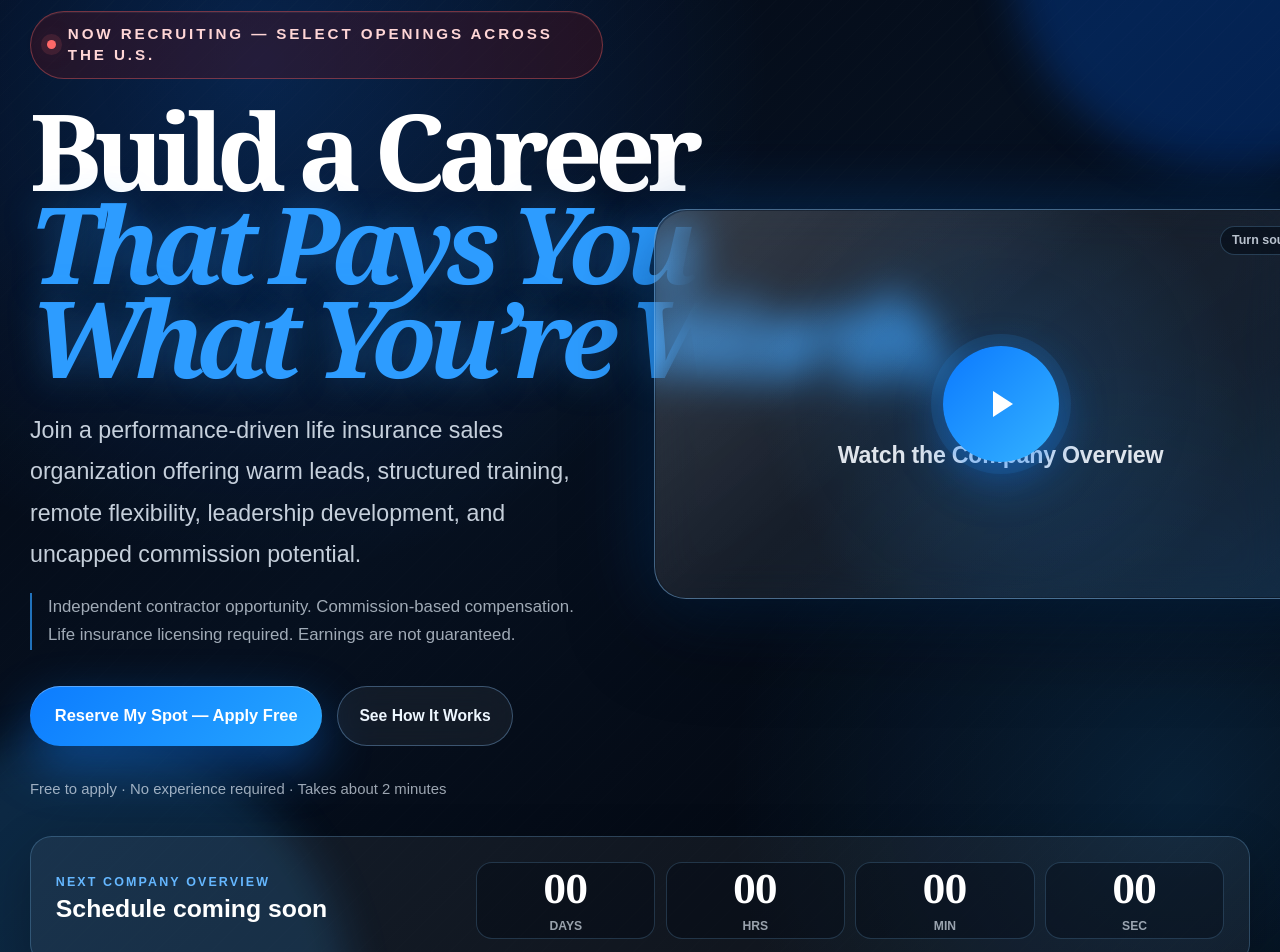
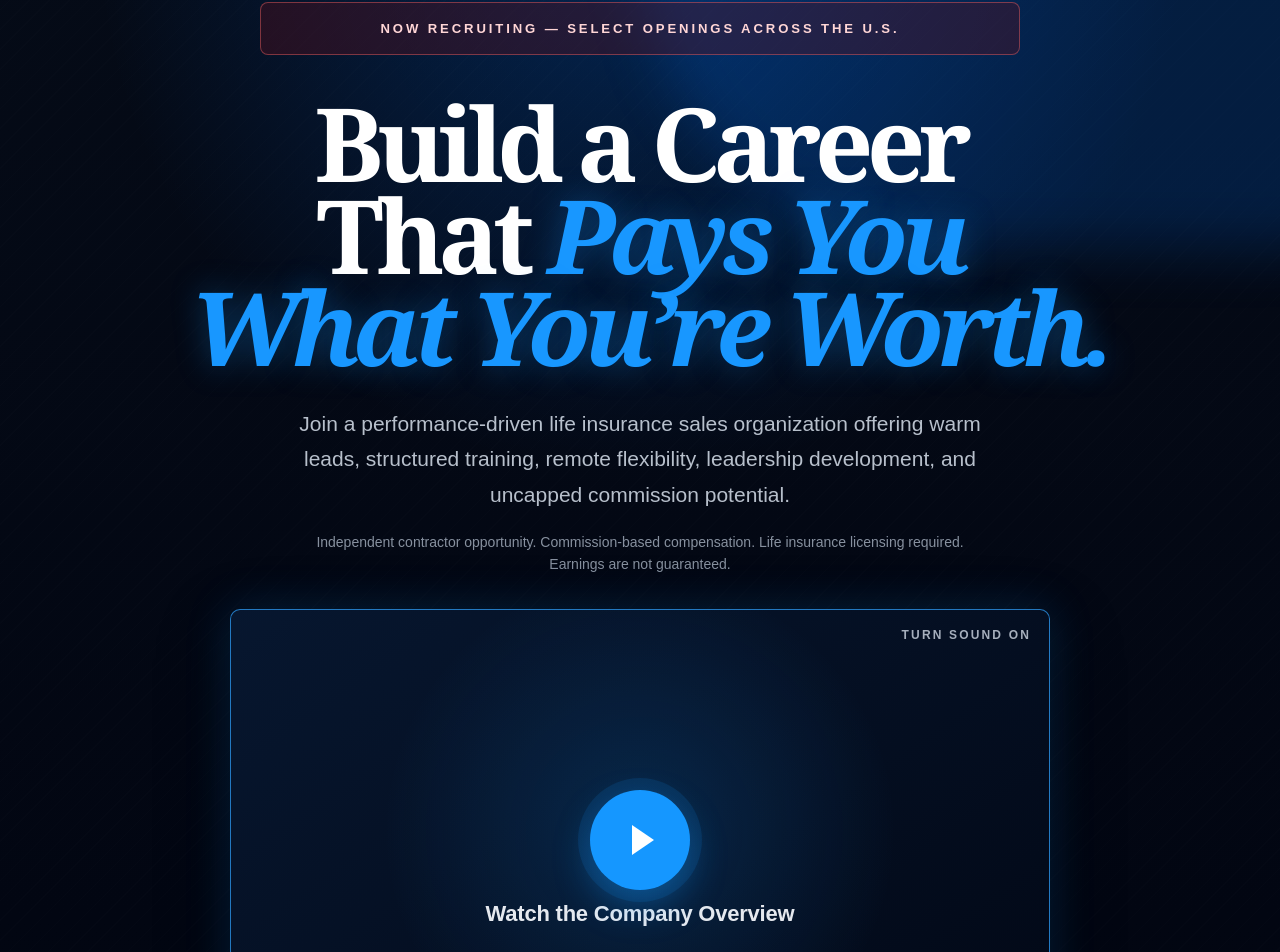
Before and after one commit to haynesjackson83-cyber/giddens-recruiting-funnel, a Next.js app: page / in a window 1280 px wide. Shown: the part 70-1022 px from the top of the page. Built offline with nearby package versions, Linux system fonts and the light colour scheme.

Commit message:
Rebuild hero as centered single column funnel

```diff
--- a/src/components/hero/Hero.module.css
+++ b/src/components/hero/Hero.module.css
@@ -3,108 +3,80 @@
   isolation: isolate;
   overflow: hidden;
   min-height: 100svh;
+  width: 100%;
   display: flex;
-  align-items: center;
-  padding: clamp(3rem, 6vw, 5.5rem) 1rem;
+  justify-content: center;
+  padding: 72px 32px 64px;
   color: #f8fbff;
   background:
-    radial-gradient(circle at 20% 12%, rgba(19, 119, 255, 0.24), transparent 32rem),
-    radial-gradient(circle at 92% 78%, rgba(32, 160, 255, 0.16), transparent 28rem),
-    linear-gradient(145deg, #030711 0%, #06101f 44%, #02040a 100%);
+    radial-gradient(circle at 50% 0%, rgba(0, 116, 255, 0.26), transparent 34rem),
+    linear-gradient(180deg, #050b17 0%, #020612 58%, #01040c 100%);
 }
 
 .texture {
   position: absolute;
   inset: 0;
-  z-index: -3;
+  z-index: -2;
   background-image:
     repeating-linear-gradient(
       135deg,
       rgba(255, 255, 255, 0.055) 0,
       rgba(255, 255, 255, 0.055) 1px,
       transparent 1px,
-      transparent 13px
+      transparent 14px
     );
-  opacity: 0.18;
-  mask-image: linear-gradient(to bottom, rgba(0, 0, 0, 0.95), rgba(0, 0, 0, 0.38));
+  opacity: 0.16;
+  pointer-events: none;
 }
 
-.glowOne,
-.glowTwo {
+.topGlow {
   position: absolute;
-  z-index: -2;
+  top: -18rem;
+  left: 50%;
+  z-index: -1;
+  width: min(58rem, 100vw);
+  height: 38rem;
   border-radius: 999px;
+  background: rgba(0, 116, 255, 0.18);
+  filter: blur(28px);
   pointer-events: none;
-  filter: blur(20px);
-}
-
-.glowOne {
-  top: -13rem;
-  right: -11rem;
-  width: 28rem;
-  height: 28rem;
-  background: rgba(0, 102, 255, 0.24);
-}
-
-.glowTwo {
-  bottom: -15rem;
-  left: -12rem;
-  width: 34rem;
-  height: 34rem;
-  background: rgba(44, 169, 255, 0.16);
 }
 
 .container {
-  width: min(1220px, 100%);
+  width: min(900px, 100%);
   margin: 0 auto;
-  display: grid;
-  grid-template-columns: 1fr;
-  gap: clamp(1.5rem, 4vw, 3rem);
+  display: flex;
+  flex-direction: column;
   align-items: center;
-}
-
-.copy {
-  max-width: 720px;
+  text-align: center;
 }
 
 .eyebrow {
-  display: inline-flex;
-  align-items: center;
-  gap: 0.72rem;
-  margin: 0 0 1.5rem;
-  padding: 0.78rem 1rem;
+  width: min(760px, 100%);
+  margin: 0 0 42px;
+  padding: 16px 24px;
   color: #ffd6d6;
-  border: 1px solid rgba(255, 104, 104, 0.38);
-  border-radius: 999px;
-  background: rgba(91, 16, 24, 0.34);
-  box-shadow: inset 0 1px 0 rgba(255, 255, 255, 0.06);
+  border: 1px solid rgba(255, 104, 104, 0.42);
+  border-radius: 8px;
+  background: rgba(96, 15, 27, 0.34);
   font-family: Arial, Helvetica, sans-serif;
-  font-size: clamp(0.78rem, 2.1vw, 0.95rem);
+  font-size: max(13px, 0.82rem);
   font-weight: 900;
-  letter-spacing: 0.19em;
-  line-height: 1.35;
+  letter-spacing: 0.22em;
+  line-height: 1.45;
   text-transform: uppercase;
 }
 
-.eyebrow::before {
-  content: "";
-  width: 0.58rem;
-  height: 0.58rem;
-  flex: 0 0 0.58rem;
-  border-radius: 999px;
-  background: #ff6868;
-  box-shadow: 0 0 0 0.38rem rgba(255, 104, 104, 0.12), 0 0 1.6rem rgba(255, 104, 104, 0.32);
-}
-
 .title {
-  max-width: 720px;
+  width: 100%;
+  max-width: 900px;
   margin: 0;
   color: #ffffff;
   font-family: Georgia, "Times New Roman", serif;
-  font-size: clamp(2.78rem, 12vw, 6.65rem);
+  font-size: clamp(72px, 8vw, 108px);
   font-weight: 700;
-  letter-spacing: -0.072em;
-  line-height: 0.88;
+  letter-spacing: -0.065em;
+  line-height: 0.9;
 }
 
 .titleLine {
@@ -112,142 +84,58 @@
   white-space: nowrap;
 }
 
+.titleLine em,
 .titleAccent {
-  color: #2d9cff;
+  color: #1897ff;
   font-style: italic;
-  letter-spacing: -0.08em;
-  text-shadow: 0 0 2.25rem rgba(45, 156, 255, 0.34);
+  text-shadow: 0 0 32px rgba(24, 151, 255, 0.34);
 }
 
 .supportingCopy {
   max-width: 720px;
-  margin: 1.65rem 0 0;
-  color: rgba(235, 244, 255, 0.84);
+  margin: 32px 0 0;
+  color: rgba(235, 244, 255, 0.78);
   font-family: Arial, Helvetica, sans-serif;
-  font-size: clamp(1.18rem, 3.5vw, 1.45rem);
-  line-height: 1.78;
+  font-size: 21px;
+  line-height: 1.7;
 }
 
 .transparencyLine {
-  max-width: 680px;
-  margin: 1.1rem 0 0;
-  padding-left: 1rem;
-  color: rgba(235, 244, 255, 0.68);
-  border-left: 2px solid rgba(45, 156, 255, 0.7);
+  max-width: 700px;
+  margin: 18px 0 0;
+  color: rgba(210, 222, 238, 0.64);
   font-family: Arial, Helvetica, sans-serif;
-  font-size: clamp(0.98rem, 2vw, 1.05rem);
-  line-height: 1.7;
-}
-
-.actionBlock {
-  display: grid;
-  gap: 1rem;
-}
-
-.actions {
-  display: flex;
-  flex-direction: column;
-  gap: 0.9rem;
-}
-
-.primaryAction,
-.secondaryAction {
-  display: inline-flex;
-  align-items: center;
-  justify-content: center;
-  min-height: 3.75rem;
-  padding: 1rem 1.55rem;
-  border-radius: 999px;
-  font-family: Arial, Helvetica, sans-serif;
-  font-size: 1.03rem;
-  font-weight: 800;
-  text-align: center;
-  text-decoration: none;
-  outline: 0;
-  transition: transform 180ms ease, border-color 180ms ease, background 180ms ease, box-shadow 180ms ease;
-}
-
-.primaryAction {
-  color: #ffffff;
-  background: linear-gradient(135deg, #0c7cff, #26a6ff);
-  box-shadow: 0 1.25rem 3.2rem rgba(13, 124, 255, 0.42), inset 0 1px 0 rgba(255, 255, 255, 0.3);
-}
-
-.secondaryAction {
-  min-height: 3.35rem;
-  padding: 0.82rem 1.35rem;
-  font-size: 0.98rem;
-  color: #eef7ff;
-  border: 1px solid rgba(140, 198, 255, 0.34);
-  background: rgba(255, 255, 255, 0.055);
-  backdrop-filter: blur(16px);
-}
-
-.primaryAction:hover,
-.secondaryAction:hover,
-.primaryAction:focus-visible,
-.secondaryAction:focus-visible {
-  transform: translateY(-2px);
-}
-
-.primaryAction:hover,
-.primaryAction:focus-visible {
-  box-shadow: 0 1.45rem 3.7rem rgba(13, 124, 255, 0.52), 0 0 0 4px rgba(45, 156, 255, 0.22);
-}
-
-.secondaryAction:hover,
-.secondaryAction:focus-visible {
-  border-color: rgba(45, 156, 255, 0.8);
-  background: rgba(45, 156, 255, 0.12);
-}
-
-.helperText {
-  margin: 1rem 0 0;
-  color: rgba(235, 244, 255, 0.66);
-  font-family: Arial, Helvetica, sans-serif;
-  font-size: 0.93rem;
-  line-height: 1.5;
-}
-
-.mediaColumn {
-  display: grid;
-  gap: 1rem;
+  font-size: 14px;
+  line-height: 1.6;
 }
 
 .videoCard {
   position: relative;
+  width: min(820px, 100%);
+  aspect-ratio: 16 / 9;
   display: grid;
   place-items: center;
-  aspect-ratio: 16 / 9;
-  min-height: clamp(260px, 34vw, 390px);
+  margin-top: 34px;
   overflow: hidden;
-  border: 1.5px solid rgba(132, 199, 255, 0.44);
-  border-radius: clamp(1.35rem, 4vw, 2rem);
+  border: 1px solid rgba(48, 163, 255, 0.72);
+  border-radius: 10px;
   background:
-    radial-gradient(circle at 50% 48%, rgba(45, 156, 255, 0.18), transparent 15rem),
-    linear-gradient(145deg, rgba(255, 255, 255, 0.1), rgba(255, 255, 255, 0.035));
-  box-shadow: 0 2rem 5.5rem rgba(0, 0, 0, 0.42), 0 0 4.75rem rgba(13, 124, 255, 0.28);
-  backdrop-filter: blur(20px);
+    radial-gradient(circle at 50% 48%, rgba(24, 151, 255, 0.18), transparent 16rem),
+    linear-gradient(145deg, rgba(7, 23, 48, 0.98), rgba(2, 8, 22, 0.98));
+  box-shadow: 0 0 46px rgba(24, 151, 255, 0.18), 0 24px 70px rgba(0, 0, 0, 0.42);
 }
 
-.videoCard::before {
-  content: "";
+.soundLabel {
   position: absolute;
-  inset: 1px;
-  border-radius: inherit;
-  background: linear-gradient(135deg, rgba(255, 255, 255, 0.11), transparent 42%, rgba(45, 156, 255, 0.12));
-  pointer-events: none;
-}
-
-.videoCard p {
-  position: relative;
-  margin: 6.5rem 1rem 0;
-  color: rgba(245, 250, 255, 0.9);
+  top: 18px;
+  right: 18px;
+  z-index: 1;
+  color: rgba(235, 244, 255, 0.7);
   font-family: Arial, Helvetica, sans-serif;
-  font-size: clamp(1.18rem, 3vw, 1.45rem);
-  font-weight: 800;
-  letter-spacing: -0.01em;
-  text-align: center;
+  font-size: 12px;
+  font-weight: 900;
+  letter-spacing: 0.18em;
+  text-transform: uppercase;
 }
 
 .playButton {
@@ -255,14 +143,14 @@
   top: 50%;
   left: 50%;
   z-index: 1;
+  width: 100px;
+  height: 100px;
   display: grid;
   place-items: center;
-  width: clamp(5.35rem, 14vw, 7.25rem);
-  height: clamp(5.35rem, 14vw, 7.25rem);
   border: 0;
   border-radius: 999px;
-  background: linear-gradient(135deg, #0b79ff, #34b3ff);
-  box-shadow: 0 1rem 3rem rgba(13, 124, 255, 0.45), 0 0 0 0.75rem rgba(45, 156, 255, 0.12);
+  background: #1597ff;
+  box-shadow: 0 0 0 12px rgba(21, 151, 255, 0.12), 0 16px 36px rgba(21, 151, 255, 0.34);
   cursor: pointer;
   transform: translate(-50%, -50%);
 }
@@ -270,133 +158,212 @@
 .playButton span {
   width: 0;
   height: 0;
-  margin-left: 0.28rem;
-  border-top: 0.86rem solid transparent;
-  border-bottom: 0.86rem solid transparent;
-  border-left: 1.3rem solid #ffffff;
+  margin-left: 6px;
+  border-top: 15px solid transparent;
+  border-bottom: 15px solid transparent;
+  border-left: 22px solid #ffffff;
 }
 
-.soundLabel {
-  position: absolute;
-  top: 1rem;
-  right: 1rem;
-  z-index: 1;
-  padding: 0.42rem 0.68rem;
-  color: rgba(235, 244, 255, 0.78);
-  border: 1px solid rgba(132, 199, 255, 0.24);
-  border-radius: 999px;
-  background: rgba(2, 7, 17, 0.48);
+.videoCard p {
+  position: relative;
+  margin: 148px 20px 0;
+  color: rgba(248, 251, 255, 0.92);
   font-family: Arial, Helvetica, sans-serif;
-  font-size: 0.78rem;
-  font-weight: 800;
+  font-size: 22px;
+  font-weight: 900;
+  letter-spacing: -0.01em;
+}
+
+.primaryAction,
+.secondaryAction {
+  width: min(760px, 100%);
+  display: inline-flex;
+  align-items: center;
+  justify-content: center;
+  border-radius: 8px;
+  font-family: Arial, Helvetica, sans-serif;
+  font-weight: 900;
+  text-align: center;
+  text-decoration: none;
+  outline: 0;
+  transition: border-color 180ms ease, background 180ms ease, box-shadow 180ms ease;
+}
+
+.primaryAction {
+  min-height: 82px;
+  margin-top: 32px;
+  padding: 18px 24px;
+  color: #010816;
+  background: #1597ff;
+  box-shadow: 0 0 38px rgba(21, 151, 255, 0.24), 0 16px 36px rgba(0, 0, 0, 0.24);
+  font-size: 22px;
+}
+
+.secondaryAction {
+  min-height: 70px;
+  margin-top: 14px;
+  padding: 16px 24px;
+  color: #ffffff;
+  border: 1px solid rgba(146, 177, 214, 0.34);
+  background: rgba(5, 16, 34, 0.72);
+  font-size: 18px;
+}
+
+.primaryAction:hover,
+.primaryAction:focus-visible {
+  background: #42aeff;
+  box-shadow: 0 0 48px rgba(21, 151, 255, 0.34), 0 0 0 4px rgba(21, 151, 255, 0.18);
+}
+
+.secondaryAction:hover,
+.secondaryAction:focus-visible {
+  border-color: rgba(146, 177, 214, 0.58);
+  background: rgba(10, 28, 58, 0.82);
+  box-shadow: 0 0 0 4px rgba(146, 177, 214, 0.08);
+}
+
+.helperText {
+  margin: 14px 0 0;
+  color: rgba(210, 222, 238, 0.62);
+  font-family: Arial, Helvetica, sans-serif;
+  font-size: 14px;
+  line-height: 1.5;
 }
 
 .countdownCard {
+  width: min(760px, 100%);
   display: grid;
-  gap: 1.1rem;
-  padding: clamp(1.15rem, 3vw, 1.55rem);
-  border: 1px solid rgba(132, 199, 255, 0.24);
-  border-radius: 1.35rem;
-  background: rgba(255, 255, 255, 0.055);
-  box-shadow: 0 1rem 3rem rgba(0, 0, 0, 0.22);
+  gap: 22px;
+  margin-top: 44px;
+  padding: 28px;
+  border: 1px solid rgba(146, 177, 214, 0.24);
+  border-radius: 10px;
+  background: rgba(5, 16, 34, 0.72);
+  box-shadow: 0 18px 54px rgba(0, 0, 0, 0.24);
 }
 
 .countdownIntro {
   display: grid;
-  gap: 0.32rem;
+  gap: 8px;
 }
 
 .countdownIntro span {
-  color: #65b7ff;
+  color: #8cc9ff;
   font-family: Arial, Helvetica, sans-serif;
-  font-size: 0.78rem;
+  font-size: 13px;
   font-weight: 900;
-  letter-spacing: 0.17em;
+  letter-spacing: 0.2em;
   text-transform: uppercase;
 }
 
 .countdownIntro strong {
   color: #ffffff;
   font-family: Arial, Helvetica, sans-serif;
-  font-size: clamp(1.18rem, 3vw, 1.55rem);
-  line-height: 1.25;
+  font-size: 22px;
+  line-height: 1.2;
 }
 
 .countdownGrid {
   display: grid;
   grid-template-columns: repeat(4, minmax(0, 1fr));
-  gap: 0.65rem;
+  gap: 10px;
 }
 
 .countdownGrid div {
   display: grid;
-  gap: 0.18rem;
   place-items: center;
-  min-height: 4.8rem;
-  border: 1px solid rgba(132, 199, 255, 0.2);
-  border-radius: 1rem;
-  background: rgba(2, 7, 17, 0.36);
+  gap: 6px;
+  min-height: 92px;
+  border: 1px solid rgba(146, 177, 214, 0.22);
+  border-radius: 8px;
+  background: rgba(1, 8, 22, 0.58);
 }
 
 .countdownGrid strong {
   color: #ffffff;
   font-family: Georgia, "Times New Roman", serif;
-  font-size: clamp(1.65rem, 5vw, 2.45rem);
+  font-size: 34px;
   line-height: 1;
 }
 
 .countdownGrid span {
-  color: rgba(235, 244, 255, 0.64);
+  color: rgba(210, 222, 238, 0.68);
   font-family: Arial, Helvetica, sans-serif;
-  font-size: 0.76rem;
-  font-weight: 800;
+  font-size: 12px;
+  font-weight: 900;
+  letter-spacing: 0.12em;
   text-transform: uppercase;
 }
 
-@media (min-width: 620px) {
+@media (max-width: 640px) {
   .hero {
-    padding-inline: 1.5rem;
+    padding: 48px 20px 52px;
   }
 
-  .actions {
-    flex-direction: row;
-    flex-wrap: wrap;
+  .eyebrow {
+    padding: 16px 18px;
+    font-size: 13px;
+    letter-spacing: 0.18em;
   }
 
-  .primaryAction,
-  .secondaryAction {
-    width: auto;
-  }
-}
-
-@media (min-width: 940px) {
-  .container {
-    grid-template-columns: minmax(0, 0.98fr) minmax(440px, 1.02fr);
-    grid-template-areas:
-      "copy media"
-      "actions media"
-      "countdown countdown";
-    column-gap: clamp(2rem, 4vw, 3.5rem);
-    row-gap: clamp(1.4rem, 3vw, 2.25rem);
+  .title {
+    font-size: clamp(52px, 15vw, 72px);
+    line-height: 0.92;
+    letter-spacing: -0.06em;
   }
 
-  .copy {
-    grid-area: copy;
-    padding-top: 0.25rem;
+  .supportingCopy {
+    font-size: 17px;
   }
 
-  .mediaColumn {
-    grid-area: media;
+  .transparencyLine {
+    font-size: 12px;
   }
 
-  .actionBlock {
-    grid-area: actions;
-    align-self: start;
+  .videoCard {
+    width: 100%;
+  }
+
+  .playButton {
+    width: 76px;
+    height: 76px;
+  }
+
+  .playButton span {
+    margin-left: 5px;
+    border-top-width: 12px;
+    border-bottom-width: 12px;
+    border-left-width: 18px;
+  }
+
+  .videoCard p {
+    margin-top: 118px;
+    font-size: 17px;
+  }
+
+  .primaryAction {
+    min-height: 68px;
+    font-size: 18px;
+  }
+
+  .secondaryAction {
+    min-height: 70px;
+    font-size: 16px;
   }
 
   .countdownCard {
-    grid-area: countdown;
-    grid-template-columns: minmax(260px, 0.7fr) minmax(420px, 1.3fr);
-    align-items: center;
+    padding: 22px 14px;
+  }
+
+  .countdownGrid {
+    gap: 6px;
+  }
+
+  .countdownGrid div {
+    min-height: 78px;
+  }
+
+  .countdownGrid strong {
+    font-size: 26px;
   }
 }
--- a/src/components/hero/Hero.tsx
+++ b/src/components/hero/Hero.tsx
@@ -4,64 +4,71 @@ export function Hero() {
   return (
     <section className={styles.hero} aria-labelledby="hero-heading">
       <div className={styles.texture} aria-hidden="true" />
-      <div className={styles.glowOne} aria-hidden="true" />
-      <div className={styles.glowTwo} aria-hidden="true" />
+      <div className={styles.topGlow} aria-hidden="true" />
 
       <div className={styles.container}>
-        <div className={styles.copy}>
         <p className={styles.eyebrow}>Now Recruiting — Select Openings Across the U.S.</p>
 
         <h1 id="hero-heading" className={styles.title}>
           <span className={styles.titleLine}>Build a Career</span>
-            <span className={`${styles.titleLine} ${styles.titleAccent}`}>That Pays You</span>
+          <span className={styles.titleLine}>
+            That <em>Pays You</em>
+          </span>
           <span className={`${styles.titleLine} ${styles.titleAccent}`}>What You’re Worth.</span>
         </h1>
 
         <p className={styles.supportingCopy}>
           Join a performance-driven life insurance sales organization offering warm leads,
-            structured training, remote flexibility, leadership development, and uncapped
-            commission potential.
+          structured training, remote flexibility, leadership development, and uncapped commission
+          potential.
         </p>
 
         <p className={styles.transparencyLine}>
           Independent contractor opportunity. Commission-based compensation. Life insurance
           licensing required. Earnings are not guaranteed.
         </p>
-        </div>
 
-        <div className={styles.mediaColumn}>
         <div className={styles.videoCard} aria-label="Company overview video placeholder">
-            <span className={styles.soundLabel}>Turn sound on</span>
+          <span className={styles.soundLabel}>Turn Sound On</span>
           <button className={styles.playButton} type="button" aria-label="Play company overview video">
             <span aria-hidden="true" />
           </button>
           <p>Watch the Company Overview</p>
         </div>
-        </div>
 
-        <div className={styles.actionBlock}>
-          <div className={styles.actions} aria-label="Hero calls to action">
         <a className={styles.primaryAction} href="#apply">
-              Reserve My Spot — Apply Free
+          Reserve My Spot — Apply Free →
         </a>
-            <a className={styles.secondaryAction} href="#how-it-works">
-              See How It Works
+
+        <a className={styles.secondaryAction} href="#process">
+          See How It Works ↓
         </a>
-          </div>
 
         <p className={styles.helperText}>Free to apply · No experience required · Takes about 2 minutes</p>
-        </div>
 
         <div className={styles.countdownCard} aria-label="Next company overview schedule">
           <div className={styles.countdownIntro}>
             <span>Next Company Overview</span>
             <strong>Schedule coming soon</strong>
           </div>
+
           <div className={styles.countdownGrid} aria-label="Countdown timer placeholder">
-            <div><strong>00</strong><span>Days</span></div>
-            <div><strong>00</strong><span>Hrs</span></div>
-            <div><strong>00</strong><span>Min</span></div>
-            <div><strong>00</strong><span>Sec</span></div>
+            <div>
+              <strong>00</strong>
+              <span>Days</span>
+            </div>
+            <div>
+              <strong>00</strong>
+              <span>Hrs</span>
+            </div>
+            <div>
+              <strong>00</strong>
+              <span>Min</span>
+            </div>
+            <div>
+              <strong>00</strong>
+              <span>Sec</span>
+            </div>
           </div>
         </div>
       </div>
```
Lines whose indentation alone changed are shown as unchanged.
